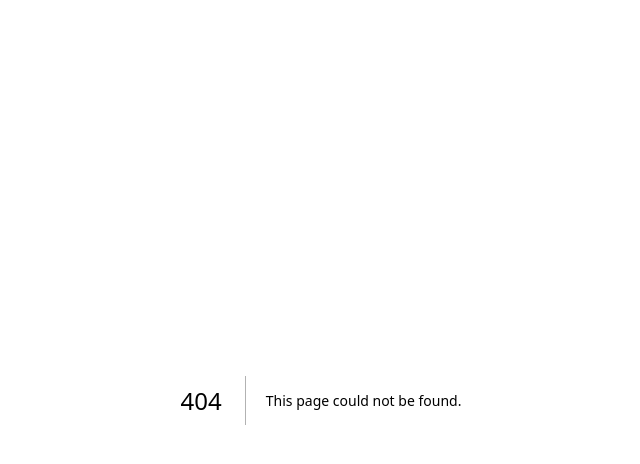
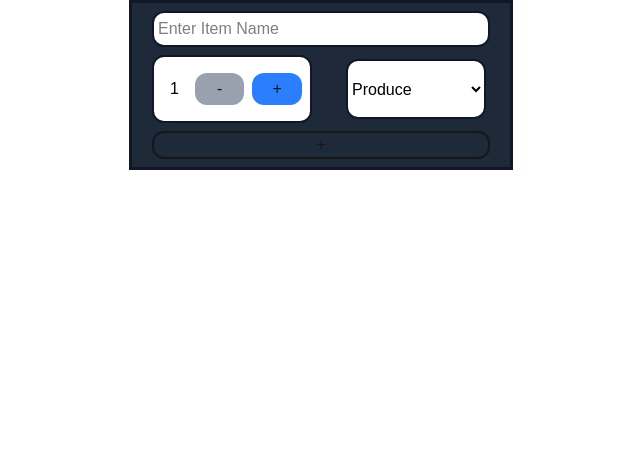
Before and after one commit to RonaldoK618/cprg306-assignments, a Next.js app: page /week-5 in a window 1280 px wide. Before the commit this address had no page. Shown: the top 464 px of the page, without its empty margins (319-959 px from the left). Built offline with nearby package versions, Linux system fonts and the light colour scheme.

Commit message:
Added Week 5, minor style changes to week 4

```diff
--- a/app/page.js
+++ b/app/page.js
@@ -9,6 +9,7 @@ export default function Home() {
         <li><Link href="./week-2/">Week 2 - Assignment 2</Link></li>
         <li><Link href="./week-3/">Week 3 - Assignment 3</Link></li>
         <li><Link href="./week-4/">Week 4 - Assignment 4</Link></li>
+        <li><Link href="./week-5/">Week 5 - Assignment 5</Link></li>
       </ul>
     </main>
   );
--- a/app/week-4/new-item.js
+++ b/app/week-4/new-item.js
@@ -14,7 +14,7 @@ export default function NewItem() {
 
     return (
         <main class="bg-auto border-2 border-auto-inverse p-5 m-auto w-80 flex-row flex">
-            <p class="p-3">Quantity: {quantity}</p>
+            <p class="w-30 text-center pt-3.5">Quantity: {quantity}</p>
             <button onClick={increment} disabled={quantity >= 20} type="button" class="border-amber-100 px-6 py-2 m-2 bg-blue-500 hover:bg-blue-700 disabled:bg-gray-400">+</button>
 
             <button onClick={decrement} disabled={quantity <= 1} type="button" class="border-amber-100 px-6 py-2 m-2 bg-blue-500 hover:bg-blue-700 disabled:bg-gray-400">-</button>
--- /dev/null
+++ b/app/week-5/new-item.js
@@ -0,0 +1,70 @@
+"use client"
+import { useState } from "react";
+
+export default function NewItem() {
+    const [name, setName] = useState("");
+    const [quantity, setQuantity] = useState(1);
+    const [category , setCategory] = useState("produce");
+
+    const increment = () => {
+        setQuantity(quantity + 1);
+    };
+
+    const decrement = () => {
+        setQuantity(quantity - 1);
+    };
+
+    const handleName = (event) => {
+        setName(event.target.value);
+    }
+
+    const handleCategory = (event) => {
+        setCategory(event.target.value);
+    }
+
+    const handleSubmit  = (event) => {
+        event.preventDefault();
+        let item = {
+            itemName: name,
+            itemQuantity: quantity,
+            itemCategory: category
+        }
+        console.log(item)
+        alert("Added item: " + item.itemName + ", quantity: " + item.itemQuantity + ", category: " + item.itemCategory);
+
+        setName("");
+        setQuantity(1);
+        setCategory("produce");
+    };
+
+    return (
+        <main class="flex justify-center w-full">
+            <form onSubmit={handleSubmit} class=" bg-gray-800 border-3 border-gray-900 w-full max-w-sm py-2 px-5">
+                <input type="text" required value={name} className="border-2 border-gray-900 rounded-xl p-1 mb-2 w-full bg-white text-black" placeholder="Enter Item Name" onChange={handleName} />
+                <div class="flex justify-between">
+                    <div class="bg-white border-2 border-gray-900 p-2 w-40 flex-row flex gap-x-2 rounded-xl">
+                        <p class="w-10 pt-3 text-center text-black">{quantity}</p>
+                        <button onClick={decrement} disabled={quantity <= 1} type="button" class="border-gray-900 py-1 my-2 w-20 bg-blue-500 rounded-xl hover:bg-blue-700 disabled:bg-gray-400">-</button>
+                        <button onClick={increment} disabled={quantity >= 20} type="button" class="border-gray-900 py-1 my-2 w-20 bg-blue-500 rounded-xl hover:bg-blue-700 disabled:bg-gray-400">+</button>
+
+                    </div>
+                    <select value={category} class="border-2 border-gray-900 rounded-xl m-1 w-35 bg-white text-black" name="category" onChange={handleCategory}>
+                        <option value disabled>Category</option>
+                        <option value="produce" selected>Produce</option>
+                        <option value="dairy">Dairy</option>
+                        <option value="bakery">Bakery</option>
+                        <option value="meat">Meat</option>
+                        <option value="frozen food">Frozen Food</option>
+                        <option value="canned goods">Canned Goods</option>
+                        <option value="dry goods">Dry Goods</option>
+                        <option value="beverage">Beverage</option>
+                        <option value="snacks">Snacks</option>
+                        <option value="household">Household</option>
+                        <option value="other">Other</option>
+                    </select>
+                </div>
+                <button type="submit" class="w-full border-2 rounded-xl mt-2 hover:bg-gray-900">+</button>
+            </form>
+        </main>
+    );
+}
--- /dev/null
+++ b/app/week-5/page.js
@@ -0,0 +1,7 @@
+import NewItem from "./new-item";
+
+export default function Page() {
+    return (
+        <NewItem />
+    );
+}
```
